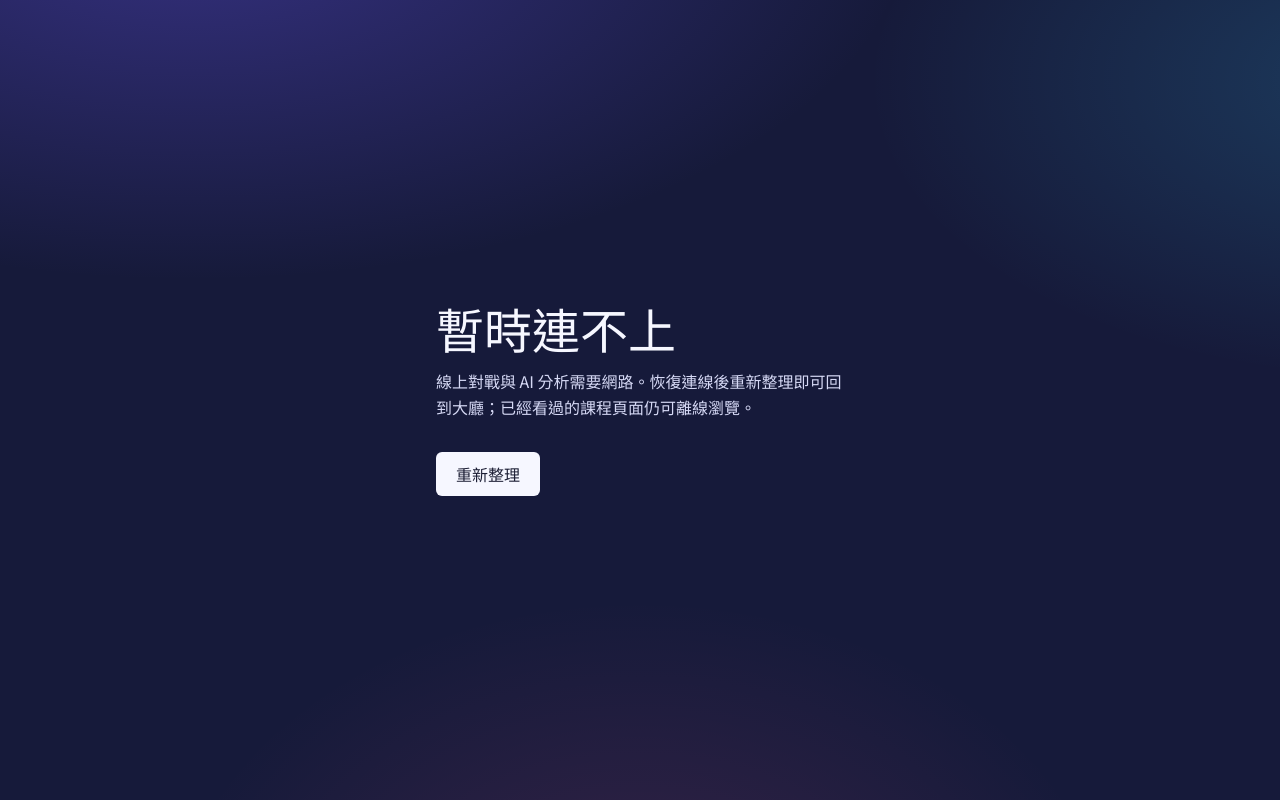
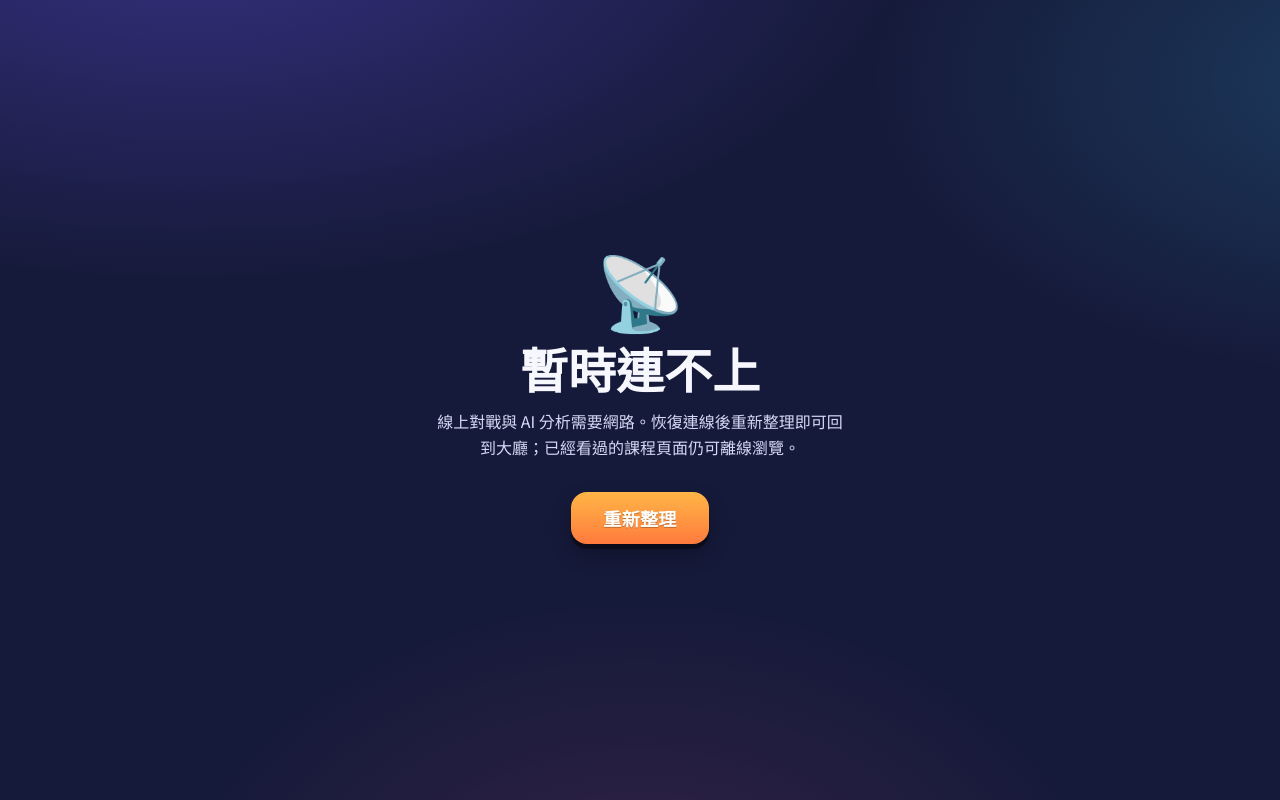
Before and after one commit to ShiYu0318/mAIjong, a Next.js app in the folder frontend/: page /offline in a window 1280 px wide. Built offline with nearby package versions, Linux system fonts and the light colour scheme; a web font is replaced by a local one.

Commit message:
feat(ui): game styling for hand analysis, decision quiz and the offline page

```diff
--- a/frontend/app/offline/page.tsx
+++ b/frontend/app/offline/page.tsx
@@ -4,12 +4,13 @@ export const metadata = { title: "離線中 · 麥醬 mAIjong" };
 
 export default function OfflinePage() {
   return (
-    <main className="mx-auto flex min-h-dvh max-w-md flex-col justify-center px-5 py-8">
-      <h1 className="font-display text-5xl">暫時連不上</h1>
+    <main className="mx-auto flex min-h-dvh max-w-md flex-col items-center justify-center px-5 py-8 text-center">
+      <span className="animate-float text-7xl" aria-hidden="true">📡</span>
+      <h1 className="mt-4 font-display text-5xl font-black">暫時連不上</h1>
       <p className="mt-4 leading-relaxed text-ivory-dim">
         線上對戰與 AI 分析需要網路。恢復連線後重新整理即可回到大廳；已經看過的課程頁面仍可離線瀏覽。
       </p>
-      <Link href="/" className="mt-8 self-start rounded-md bg-ivory px-5 py-2.5 font-medium text-ink hover:bg-ivory-dim">
+      <Link href="/" className="btn-game mt-8 bg-gradient-to-b from-[#ffb547] to-[#ff7a3d] px-8 py-3 text-lg">
         重新整理
       </Link>
     </main>
--- a/frontend/app/tutor/analyze/page.tsx
+++ b/frontend/app/tutor/analyze/page.tsx
@@ -66,15 +66,15 @@ export default function AnalyzePage() {
       <div className="mt-6 flex flex-wrap gap-2" role="radiogroup" aria-label="輸入模式">
         {MODES.map((m) => (
           <button key={m.v} role="radio" aria-checked={mode === m.v} onClick={() => setMode(m.v)}
-            className={`rounded-md border px-3 py-1.5 text-sm ${mode === m.v ? "border-ivory bg-ivory/15" : "border-felt-line text-mist"}`}>
+            className={`rounded-full px-4 py-2 text-sm font-black transition ${mode === m.v ? "bg-ivory text-ink shadow-[0_4px_0_rgb(0_0_0/0.25)]" : "bg-black/25 text-mist hover:text-ivory"}`}>
             {m.label}
           </button>
         ))}
       </div>
-      <div className="mt-4 grid w-fit grid-cols-9 gap-1">
+      <div className="panel mt-4 grid w-fit grid-cols-9 gap-1.5 p-4">
         {PICKER.map((t) => (
           <button key={t} onClick={() => add(t)} disabled={left(t) < 1} aria-label={`加入 ${tileName(t)}`}
-            className="disabled:opacity-30">
+            className="transition hover:-translate-y-1 disabled:opacity-30 disabled:hover:translate-y-0">
             <TileImage id={t} width={36} />
           </button>
         ))}
--- a/frontend/app/tutor/quiz/page.tsx
+++ b/frontend/app/tutor/quiz/page.tsx
@@ -69,10 +69,10 @@ export default function QuizPage() {
               </div>
             ))}
           </div>
-          <div className="mt-8 flex flex-wrap items-end gap-[3px]">
+          <div className="panel mt-8 flex flex-wrap items-end gap-[3px] p-4">
             {pos.hand.map((t, i) => (
               <button key={i} onClick={() => choose(t)} disabled={!!answer}
-                className={`transition ${picked === t && i === pos.hand.indexOf(t) ? "-translate-y-2" : "hover:-translate-y-1"}`}
+                className={`transition ${picked === t && i === pos.hand.indexOf(t) ? "-translate-y-3 drop-shadow-[0_0_10px_rgb(56_208_255/0.8)]" : "hover:-translate-y-2"}`}
                 aria-label={`打出 ${t}`}>
                 <TileImage id={t} width={44} />
               </button>
@@ -99,7 +99,7 @@ export default function QuizPage() {
               </li>
             ))}
           </ol>
-          <button onClick={load} className="mt-6 rounded-lg bg-ivory px-5 py-2.5 text-ink">下一題</button>
+          <button onClick={load} className="btn-game mt-6 bg-gradient-to-b from-[#ffb547] to-[#ff7a3d] px-6 py-3">下一題</button>
         </section>
       )}
     </PageShell>
```
